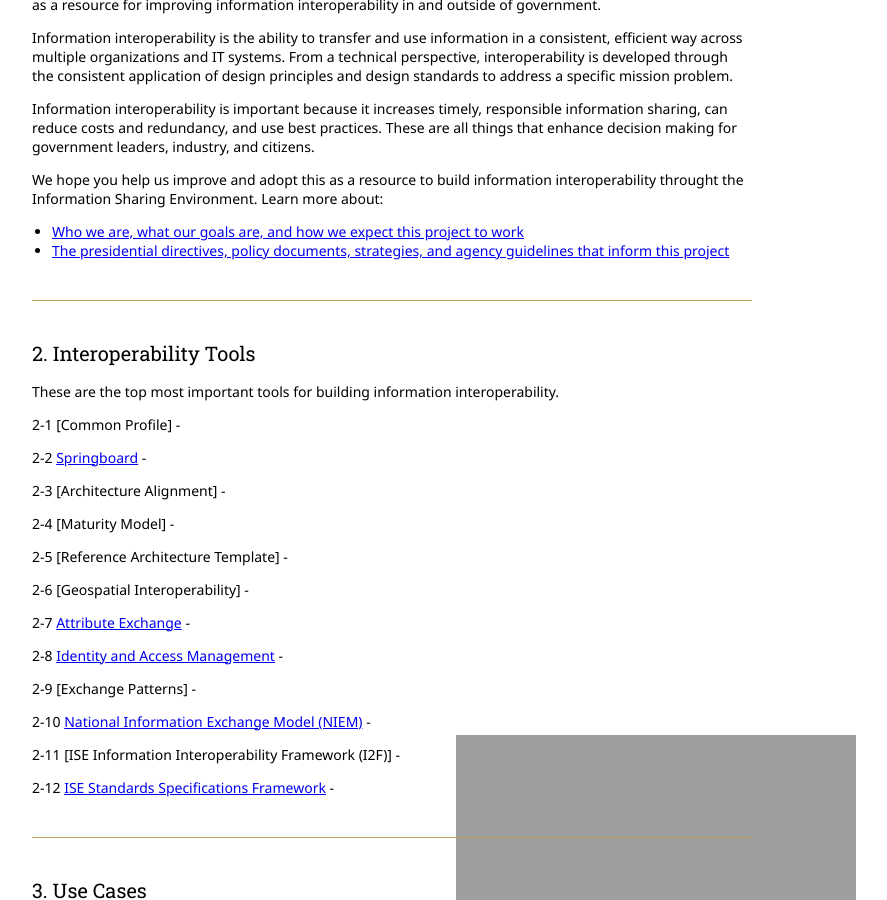
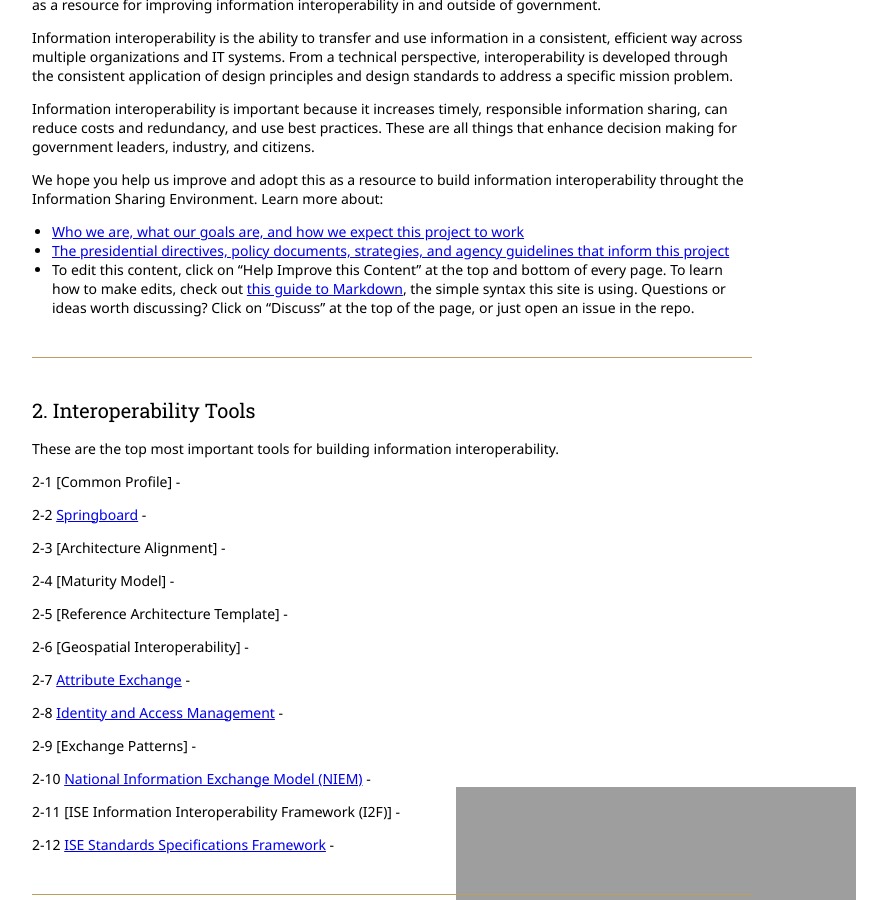
Before and after one commit to Project-Interoperability/project-interoperability.github.io, a Jekyll site: the page built from index.md, in a window 1280 px wide and 900 px high, scrolled down 398 px. Shown: the whole window, without its empty margins (248-1135 px from the left). Built offline with Jekyll 4.4.1, drawn with Linux system fonts in a browser that asks for light colours; nearby versions of some CDN libraries.

Commit message:
Update index.md

```diff
--- a/index.md
+++ b/index.md
@@ -20,6 +20,7 @@ We hope you help us improve and adopt this as a resource to build information in
 
 * [Who we are, what our goals are, and how we expect this project to work](https://github.com/Project-Interoperability/project-interoperability.github.io/blob/master/README.md)
 * [The presidential directives, policy documents, strategies, and agency guidelines that inform this project](/authorities)
+* To edit this content, click on "Help Improve this Content" at the top and bottom of every page. To learn how to make edits, check out [this guide to Markdown](http://guides.github.com/overviews/mastering-markdown/), the simple syntax this site is using. Questions or ideas worth discussing? Click on "Discuss" at the top of the page, or just open an issue in the repo.
 
 ----------------
 
```
